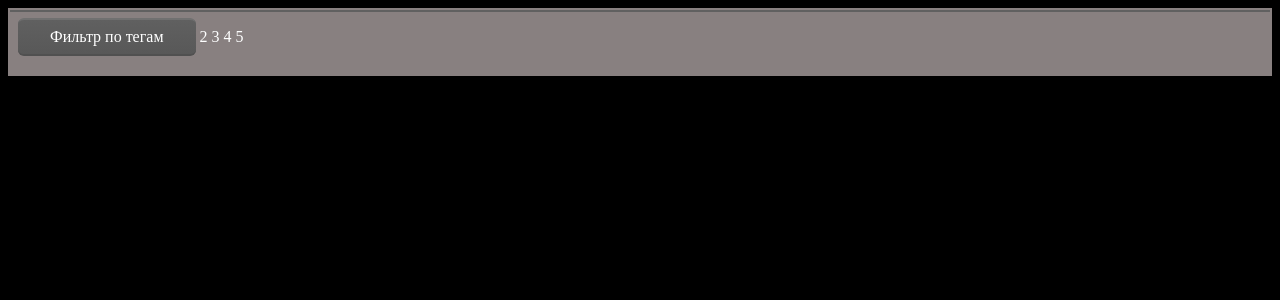
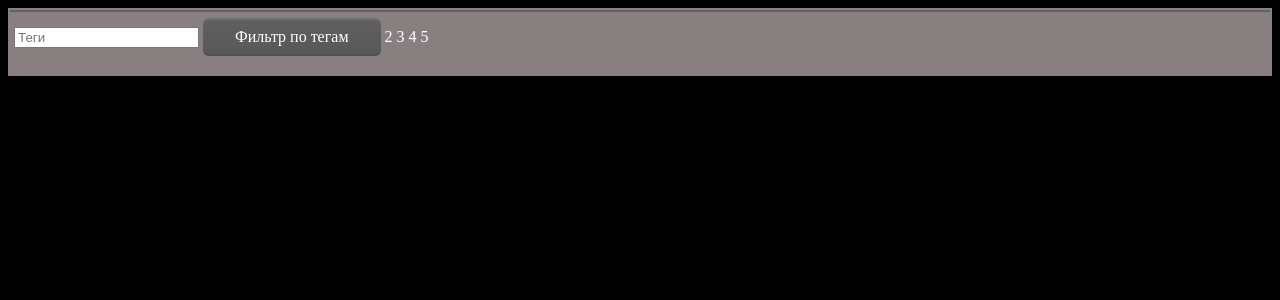
Before and after one commit to wterkin/pymemorium, a Flask app: page / in a window 1280 px wide. Shown: the top 300 px of the page. Run offline with Flask 3, Linux system fonts and the light colour scheme.

Commit message:
Ну вот, теперь и строка ввода хороша.

```diff
--- a/webapp/static/buttons.css
+++ b/webapp/static/buttons.css
@@ -1,4 +1,4 @@
-a.button24 {
+a.cool_button {
   display: inline-block;
   color: white;
   text-decoration: none;
@@ -14,11 +14,11 @@ a.button24 {
   /*7F7F7F  7A7A7A */
   transition: 0.2s;
 }
-a.button24:hover {
+a.cool_button:hover {
     /*background: linear-gradient(#f5ae00, #f59500) #f5ae00;*/
     background: linear-gradient(#686868, #606060) #606060;
 }
-a.button24:active {
+a.cool_button:active {
     /*background: linear-gradient(#f59500, #f5ae00) #f59500;*/
     background: linear-gradient(#585858, #686868) #f59500;
 }
--- a/webapp/templates/base.html
+++ b/webapp/templates/base.html
@@ -3,6 +3,7 @@
     <head>
         <title> {{ session["APPLICATION_NAME"] }} </title>
         <link href="{{ url_for('static', filename='main.css')}}" rel="stylesheet" type="text/css">
+        <link href="{{ url_for('static', filename='input_lines.css')}}" rel="stylesheet" type="text/css">
         <link href="{{ url_for('static', filename='buttons.css')}}" rel="stylesheet" type="text/css">
         <!-- <link rel="shortcut icon" href="/favicon.ico" type="image/x-icon">-->
     </head>
--- a/webapp/templates/toolbar.html
+++ b/webapp/templates/toolbar.html
@@ -5,16 +5,16 @@
       <tr id="halleft">
         <!-- Строка фильтрации по тегам -->
         <td>
-          <!--
-          <input class="nice_input_style"
+
+          <input class="cool_input"
                  form="toolbar"
                  name="filter_value"
                  placeholder="Теги"
-                 type="text"-->
-<!--                 value="{{ session['idx.filter_value'] }}">-->
+                 type="text"
+                 value="{{ session['idx_filter_value'] }}" >
             </td>
             <td>
-              <a href="#" class="button24"><span>Фильтр по тегам</span></a>
+              <a href="#" class="cool_button"><span>Фильтр по тегам</span></a>
               <!--
               <button class="blue"
 			          form="toolbar"
```
